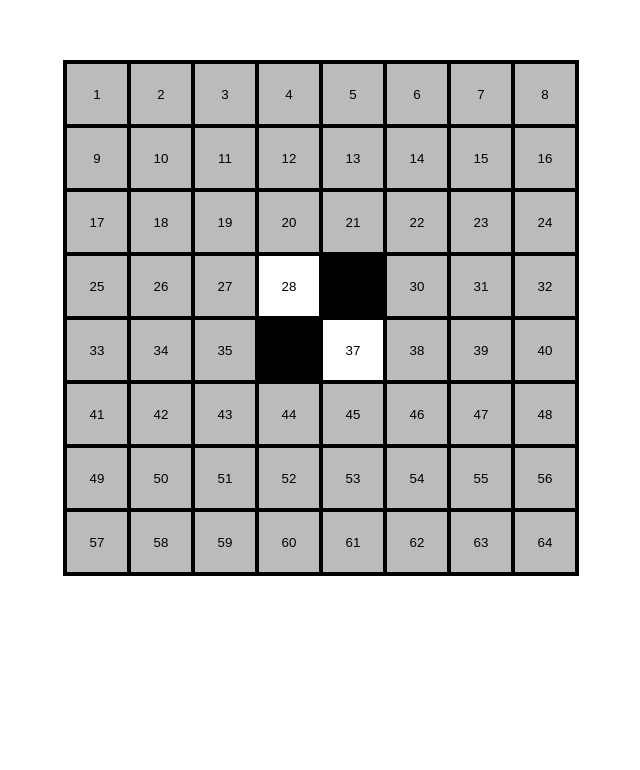
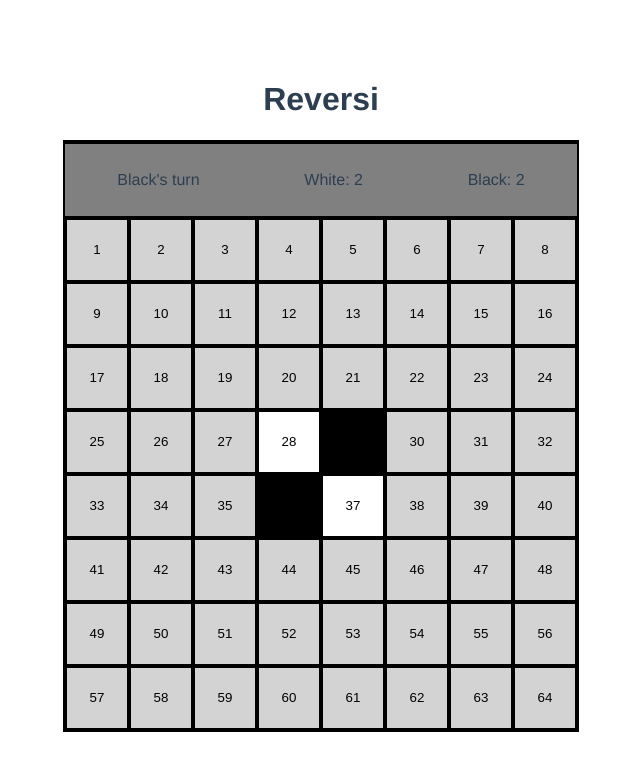
Before and after one commit to tarik-tezcan/reversi, a Vue app: page / in a window 1280 px wide. Shown: the top 770 px of the page, without its empty margins (319-959 px from the left). Built offline with nearby package versions, Linux system fonts and the light colour scheme.

Commit message:
Added most of the game logic

```diff
--- a/src/App.vue
+++ b/src/App.vue
@@ -1,14 +1,15 @@
 <template>
-  <Reversi />
+  <h1>Reversi</h1>
+  <ReversiGrid />
 </template>
 
 <script>
-import Reversi from './components/Reversi.vue';
+import ReversiGrid from './components/ReversiGrid.vue';
 
 export default {
   name: 'App',
   components: {
-    Reversi,
+    ReversiGrid,
   },
 };
 </script>
@@ -22,6 +23,7 @@
   color: #2c3e50;
   margin-top: 60px;
   display: flex;
+  flex-direction: column;
   justify-content: center;
   align-items: center;
 }
--- /dev/null
+++ b/src/components/InfoBar.vue
@@ -0,0 +1,31 @@
+<template>
+  <div id="info-bar">
+    <p v-if="turn === 'light'">White's turn</p>
+    <p v-else>Black's turn</p>
+    <p>White: {{ lightPieces }}</p>
+    <p>Black: {{ darkPieces }}</p>
+  </div>
+</template>
+
+<script>
+export default {
+  name: 'InfoBar',
+  props: {
+    turn: String,
+    lightPieces: Number,
+    darkPieces: Number,
+  },
+};
+</script>
+
+<style lang="scss">
+#info-bar {
+  width: 100%;
+  height: 72px;
+  border: 2px solid black;
+  background-color: gray;
+  display: flex;
+  justify-content: space-around;
+  align-items: center;
+}
+</style>
--- a/src/components/Reversi.vue
+++ /dev/null
@@ -1,97 +0,0 @@
-<template>
-  <div id="grid">
-    <div class="grid-row" v-for="item in gridSize" :key="item.id">
-      <button
-        class="square"
-        @click="handleMove($event)"
-        v-for="item2 in gridSize"
-        v-bind="{ id: item + '-' + item2 }"
-        :style="{ width: cellWidth + 'px', height: cellWidth + 'px' }"
-        :key="item2.id"
-      >
-        {{ (item - 1) * gridSize + item2 }}
-      </button>
-    </div>
-  </div>
-</template>
-
-<script>
-export default {
-  name: 'ReversiGrid',
-  data() {
-    return {
-      gridSize: 8,
-      cellWidth: 64,
-      grid: [],
-      turn: 0,
-    };
-  },
-  methods: {
-    handleMove(event) {
-      if (this.turn) {
-        this.whiteMove(event.target.id);
-      } else {
-        this.blackMove(event.target.id);
-      }
-      this.turn = !this.turn;
-      this.updateColors();
-    },
-    blackMove(id) {
-      this.grid[id[0] - 1][id[2] - 1] = 2;
-    },
-    whiteMove(id) {
-      this.grid[id[0] - 1][id[2] - 1] = 1;
-    },
-    updateColors() {
-      for (let i = 0; i < this.gridSize; i += 1) {
-        for (let j = 0; j < this.gridSize; j += 1) {
-          if (this.grid[i][j] === 1) {
-            document.getElementById(`${i + 1}-${j + 1}`).style.backgroundColor = 'white';
-          } else if (this.grid[i][j] === 2) {
-            document.getElementById(`${i + 1}-${j + 1}`).style.backgroundColor = 'black';
-          }
-        }
-      }
-    },
-  },
-  beforeMount() {
-    this.grid = Array(this.gridSize)
-      .fill(0)
-      .map(() => Array(this.gridSize).fill(0));
-    this.grid[3][3] = 1;
-    this.grid[4][4] = 1;
-    this.grid[3][4] = 2;
-    this.grid[4][3] = 2;
-  },
-  mounted() {
-    this.updateColors();
-  },
-};
-</script>
-
-<style lang="scss">
-#grid {
-  display: flex;
-  flex-direction: column;
-  align-items: center;
-  justify-content: center;
-  background-color: black;
-  max-width: fit-content;
-  border: 2px solid black;
-}
-
-.grid-row {
-  display: flex;
-  flex-direction: row;
-  justify-content: center;
-  align-items: center;
-}
-
-.square {
-  border: 2px solid black;
-  background-color: #bbbbbb;
-  display: flex;
-  align-items: center;
-  justify-content: center;
-}
-</style>
--- /dev/null
+++ b/src/components/ReversiGrid.vue
@@ -0,0 +1,203 @@
+<template>
+  <div id="grid">
+    <InfoBar :lightPieces="lightPieces" :darkPieces="darkPieces" :turn="turn" />
+    <div class="grid-row" v-for="row in gridSize" :key="row.id">
+      <Square
+        v-for="col in gridSize"
+        @click="handleMove($event)"
+        v-bind:key="col.id"
+        :row="row"
+        :col="col"
+        :gridSize="gridSize"
+        :cellWidth="cellWidth"
+        :cellOwner="grid[row - 1][col - 1]"
+      />
+    </div>
+  </div>
+</template>
+
+<script>
+import Square from './Square.vue';
+import InfoBar from './InfoBar.vue';
+
+export default {
+  name: 'ReversiGrid',
+  components: {
+    Square,
+    InfoBar,
+  },
+  data() {
+    return {
+      gridSize: 8,
+      cellWidth: 64,
+      grid: [],
+      turn: 'dark',
+      lightPieces: 2,
+      darkPieces: 2,
+    };
+  },
+  methods: {
+    // For the grid
+    // 0 designates an empty cell
+    // 1 designates a dark cell
+    // 2 designates a light cell
+    handleMove(event) {
+      if (this.isValid(event.target.id)) {
+        if (this.turn === 'light') {
+          this.lightMove(event.target.id);
+          this.turn = 'dark';
+        } else {
+          this.darkMove(event.target.id);
+          this.turn = 'light';
+        }
+        this.updateScores();
+      }
+    },
+    darkMove(id) {
+      const posRow = id[0] - 1;
+      const posCol = id[2] - 1;
+      this.grid[posRow][posCol] = 1;
+      const allChangingMoves = this.checkPossibleMoves(posRow, posCol);
+      allChangingMoves.forEach((element) => this.changeColorTo(element[0], element[1], 1));
+    },
+    lightMove(id) {
+      const posRow = id[0] - 1;
+      const posCol = id[2] - 1;
+      this.grid[posRow][posCol] = 2;
+      const allChangingMoves = this.checkPossibleMoves(posRow, posCol);
+      allChangingMoves.forEach((element) => this.changeColorTo(element[0], element[1], 2));
+    },
+    changeColorTo(startLocation, endLocation, targetColorCode) {
+      let curRow = startLocation[0];
+      let curCol = startLocation[1];
+      while (curRow - endLocation[0] !== 0 || curCol - endLocation[1] !== 0) {
+        this.grid[curRow][curCol] = targetColorCode;
+        if (curRow !== endLocation[0]) {
+          curRow
+            -= (curRow - endLocation[0]) / Math.abs(curRow - endLocation[0]);
+        }
+        if (curCol !== endLocation[1]) {
+          curCol
+            -= (curCol - endLocation[1]) / Math.abs(curCol - endLocation[1]);
+        }
+      }
+    },
+    updateScores() {
+      const gridString = JSON.stringify(this.grid);
+      this.lightPieces = (gridString.match(/2/g) || []).length;
+      this.darkPieces = (gridString.match(/1/g) || []).length;
+    },
+    doesContain(arrOne, arrTwo) {
+      const arrOneString = JSON.stringify(arrOne);
+      const arrTwoString = JSON.stringify(arrTwo);
+      const c = arrOneString.indexOf(arrTwoString);
+      if (c !== -1) {
+        return true;
+      }
+      return false;
+    },
+    isValid(moveLocation) {
+      const moveRow = moveLocation[0] - 1;
+      const moveCol = moveLocation[2] - 1;
+      const allPossibleMoves = [];
+      // Is square filled ?
+      if (this.grid[moveRow][moveCol] !== 0) {
+        return false;
+      }
+      for (let i = 0; i < this.gridSize; i += 1) {
+        for (let j = 0; j < this.gridSize; j += 1) {
+          allPossibleMoves.push(this.checkPossibleMoves(i, j));
+        }
+      }
+      const allPossibleMoveLocations = allPossibleMoves
+        .filter((x) => x.length > 0)
+        .map((element) => element[0])
+        .map((el) => el[0]);
+      if (this.doesContain(allPossibleMoveLocations, [moveRow, moveCol])) {
+        return true;
+      }
+      return false;
+    },
+    checkPossibleMoves(cellRow, cellCol) {
+      let count;
+      let currentRow = cellRow;
+      let currentCol = cellCol;
+      const moves = [];
+      // Check all directions;
+      for (let rowDirection = -1; rowDirection < 2; rowDirection += 1) {
+        for (let colDirection = -1; colDirection < 2; colDirection += 1) {
+          count = 0;
+          currentRow = cellRow;
+          currentCol = cellCol;
+          if (rowDirection !== 0 || colDirection !== 0) {
+            currentRow += rowDirection;
+            currentCol += colDirection;
+            while (
+              currentRow > -1
+              && currentRow < this.gridSize
+              && currentCol > -1
+              && currentCol < this.gridSize
+            ) {
+              if (this.grid[currentRow][currentCol] === 0) {
+                break;
+              } else if (
+                this.grid[currentRow][currentCol] === this.currentColorCode
+              ) {
+                if (count > 0) {
+                  moves.push([
+                    [cellRow, cellCol],
+                    [currentRow, currentCol],
+                    count,
+                  ]);
+                }
+                break;
+              } else {
+                count += 1;
+              }
+              currentRow += rowDirection;
+              currentCol += colDirection;
+            }
+          }
+        }
+      }
+      return moves;
+    },
+  },
+  beforeMount() {
+    this.grid = Array(this.gridSize)
+      .fill(0)
+      .map(() => Array(this.gridSize).fill(0));
+    this.grid[3][3] = 2;
+    this.grid[4][4] = 2;
+    this.grid[3][4] = 1;
+    this.grid[4][3] = 1;
+  },
+  computed: {
+    currentColorCode() {
+      if (this.turn === 'dark') {
+        return 1;
+      }
+      return 2;
+    },
+  },
+};
+</script>
+
+<style lang="scss">
+#grid {
+  display: flex;
+  flex-direction: column;
+  align-items: center;
+  justify-content: center;
+  background-color: white;
+  max-width: fit-content;
+  border: 2px solid black;
+}
+
+.grid-row {
+  display: flex;
+  flex-direction: row;
+  justify-content: center;
+  align-items: center;
+}
+</style>
--- /dev/null
+++ b/src/components/Square.vue
@@ -0,0 +1,47 @@
+<template>
+  <button
+    class="square"
+    v-bind="{ id: row + '-' + col }"
+    :style="{
+      width: cellWidth + 'px',
+      height: cellWidth + 'px',
+      backgroundColor: cellColor,
+    }"
+  >
+    {{ (row - 1) * gridSize + col }}
+  </button>
+</template>
+
+<script>
+export default {
+  name: 'Square',
+  props: {
+    row: Number,
+    col: Number,
+    gridSize: Number,
+    cellWidth: Number,
+    cellOwner: Number,
+  },
+  computed: {
+    cellColor() {
+      if (this.cellOwner === 0) {
+        return 'lightgray';
+      }
+      if (this.cellOwner === 1) {
+        return 'black';
+      }
+      return 'white';
+    },
+  },
+};
+</script>
+
+<style lang="scss">
+.square {
+  border: 2px solid black;
+  /* background-color: #bbbbbb; */
+  display: flex;
+  align-items: center;
+  justify-content: center;
+}
+</style>
```
